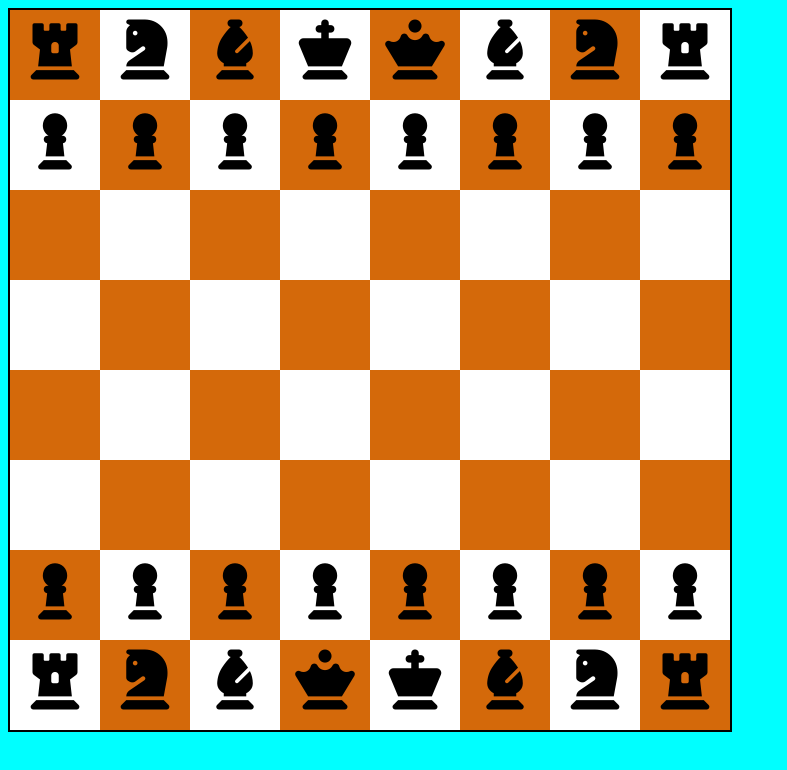
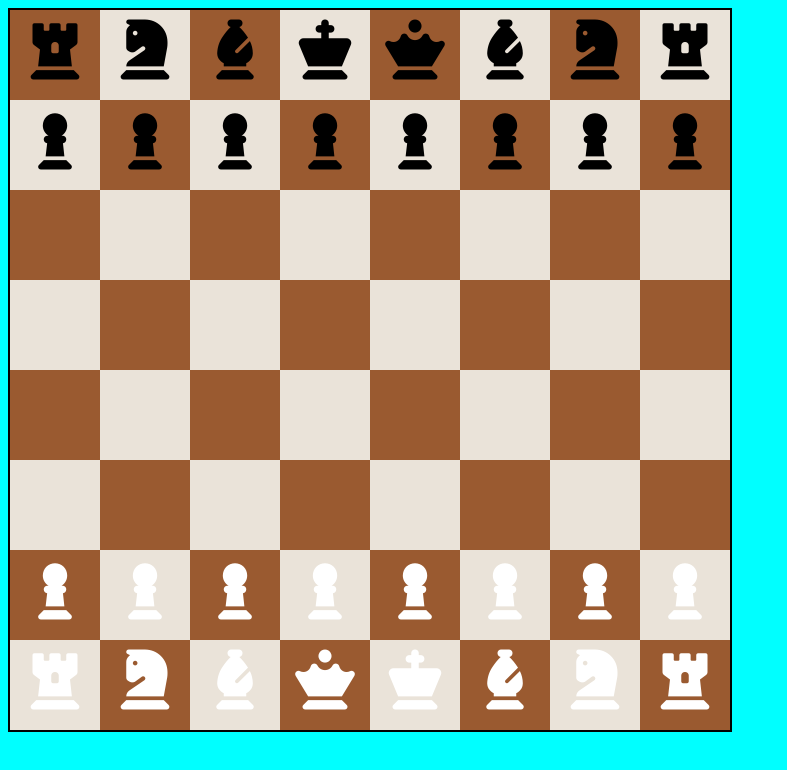
Before and after one commit to abhishek99194/prectic, a plain HTML site: page chassboad.html in a window 1280 px wide. Shown: the whole page, without its empty margins (0-787 px from the left). Drawn offline with Linux system fonts and the light colour scheme.

Commit message:
add file

```diff
--- a/chassboad.html
+++ b/chassboad.html
@@ -10,16 +10,19 @@
        .a1{
         height: 90px;
         width:90px ;
-        background-color: rgb(212, 105, 10);
+        background-color: rgb(154, 90, 48);
         float: left;
         text-align: center;
+
+
        }
         .b1{
             height: 90px;
             width: 90px;
-            background-color:white ;
+            background-color:rgb(234, 227, 217) ;
             float: left;
             text-align: center;
+
 
         }
         .r1{
@@ -90,23 +93,23 @@
     <div class="b1"></div>
     <div class="a1"></div>
 
-      <div class="a1"><i class="fa-solid fa-chess-pawn"></i></div>
-    <div class="b1"><i class="fa-solid fa-chess-pawn"></i></div>
-     <div class="a1"><i class="fa-solid fa-chess-pawn"></i></div>
-    <div class="b1"><i class="fa-solid fa-chess-pawn"></i></div>
-     <div class="a1"><i class="fa-solid fa-chess-pawn"></i></div>
-    <div class="b1"><i class="fa-solid fa-chess-pawn"></i></div>
-    <div class="a1"><i class="fa-solid fa-chess-pawn"></i></div>
-    <div class="b1"><i class="fa-solid fa-chess-pawn"></i></div>
+    <div class="a1"><i class="fa-solid fa-chess-pawn" style="color: white;"></i></div>
+    <div class="b1"><i class="fa-solid fa-chess-pawn" style="color: white;"></i></div>
+    <div class="a1"><i class="fa-solid fa-chess-pawn" style="color: white;"></i></div>
+    <div class="b1"><i class="fa-solid fa-chess-pawn" style="color: white;"></i></div>
+    <div class="a1"><i class="fa-solid fa-chess-pawn" style="color: white;"></i></div>
+    <div class="b1"><i class="fa-solid fa-chess-pawn" style="color: white;"></i></div>
+    <div class="a1"><i class="fa-solid fa-chess-pawn" style="color: white;"></i></div>
+    <div class="b1"><i class="fa-solid fa-chess-pawn" style="color: white;"></i></div>
 
-    <div class="b1"><i class="fa-solid fa-chess-rook"></i></div>
-     <div class="a1"><i class="fa-solid fa-chess-knight"></i></div>
-      <div class="b1"><i class="fa-solid fa-chess-bishop"></i></div>
-     <div class="a1"><i class="fa-solid fa-chess-queen"></i></div>
-      <div class="b1"><i class="fa-solid fa-chess-king"></i></div>
-     <div class="a1"><i class="fa-solid fa-chess-bishop"></i></div>
-      <div class="b1"><i class="fa-solid fa-chess-knight"></i></div>
-     <div class="a1"><i class="fa-solid fa-chess-rook"></i></div>
+    <div class="b1"><i class="fa-solid fa-chess-rook"  style="color: white;"></i></div>
+    <div class="a1"><i class="fa-solid fa-chess-knight"  style="color: white;"></i></div>
+    <div class="b1"><i class="fa-solid fa-chess-bishop"  style="color: white;"></i></div>
+    <div class="a1"><i class="fa-solid fa-chess-queen"  style="color: white;"></i></div>
+    <div class="b1"><i class="fa-solid fa-chess-king"  style="color: white;"></i></div>
+    <div class="a1"><i class="fa-solid fa-chess-bishop"  style="color: white;"></i></div>
+    <div class="b1"><i class="fa-solid fa-chess-knight"  style="color: white;"></i></div>
+    <div class="a1"><i class="fa-solid fa-chess-rook"  style="color: white;"></i></div>
    </div>
 </body>
 </html>
```
Lines whose indentation alone changed are shown as unchanged.
